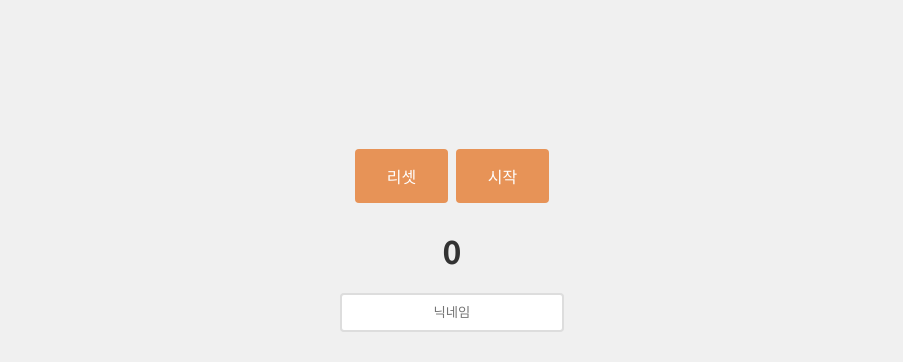
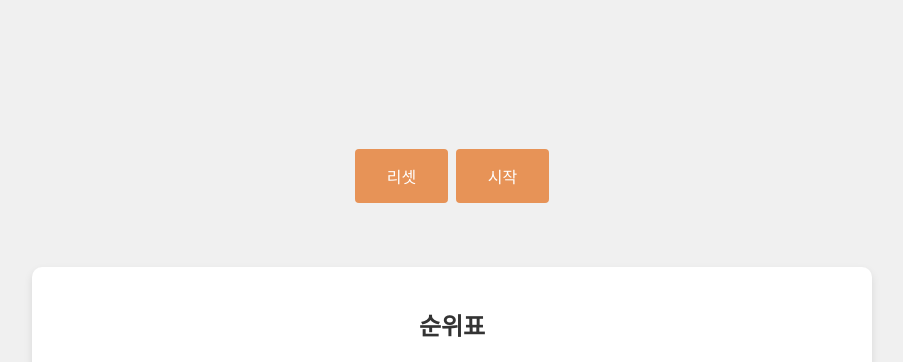
Before and after one commit to jyj9655/minigame, a Flask app: page /memory in a window 1280 px wide. Shown: the part 386-748 px from the top of the page, without its empty margins (188-1091 px from the left). Run offline with Flask 3, Linux system fonts and the light colour scheme; data comes from the database, SQL or seed files in the repository; both versions use the stored data as it was after the commit; data that the repository does not hold is empty.

Commit message:
CSS, JS 변경

```diff
--- a/static/css/base.css
+++ b/static/css/base.css
@@ -54,11 +54,11 @@ nav ul li.active {
     background-color: #555;
 }
 
-.menu-toggle {
-    display: none; /* 기본적으로는 표시하지 않음 */
-    color: white;
-    cursor: pointer;
-    background-color: #333;
+#timer {
+    display:none;
+    font-size: 32px;
+    margin-top: 20px;
+    font-weight: bold;
 }
 
 .record {
@@ -77,12 +77,12 @@ nav ul li.active {
 
 #nickname {
     text-align: center;
-    display: block;
+    display: none;
     margin: 0 auto;
 }
 
 #save-record {
-    display: block;
+    display: none;
     padding: 10px 20px;
 }
 
@@ -121,6 +121,13 @@ th, td {
     text-align: center;
 }
 
+.menu-toggle {
+    display: none; /* 기본적으로는 표시하지 않음 */
+    color: white;
+    cursor: pointer;
+    background-color: #333;
+}
+
 /* 화면이 작을 때만 햄버거 메뉴 버튼 표시 */
 @media screen and (max-width: 768px) {
     .menu-toggle {
--- a/static/css/click.css
+++ b/static/css/click.css
@@ -25,12 +25,6 @@ button:hover,
     font-weight: bold;
     cursor: pointer;
     transition: background-color 0.3s;
-}
-
-#timer {
-    font-size: 32px;
-    margin-top: 20px;
-    font-weight: bold;
 }
 
 .click-circle {
--- a/static/css/memory.css
+++ b/static/css/memory.css
@@ -34,12 +34,6 @@ button:hover {
 
 .game-board div:hover {
     background-color: #e8e8e8;
-}
-
-#timer {
-    font-size: 32px;
-    margin-top: 20px;
-    font-weight: bold;
 }
 
 .shake {
--- a/static/css/sudoku.css
+++ b/static/css/sudoku.css
@@ -40,7 +40,7 @@
     pointer-events: none;
 }
 
-select, .record input[type="text"], #nickname, #save-record {
+select {
     border: 1px solid #ddd;
     padding: 10px 15px;
     border-radius: 4px;
--- a/static/css/three.css
+++ b/static/css/three.css
@@ -32,12 +32,6 @@ button:hover {
   background-color: #e8e8e8;
 }
 
-#timer {
-  font-size: 32px;
-  margin-top: 20px;
-  font-weight: bold;
-}
-
 /* 반응형 웹 디자인 */
 @media screen and (max-width: 600px) {
   .game-board {
--- a/static/css/typing.css
+++ b/static/css/typing.css
@@ -28,12 +28,6 @@ button:hover {
     border-radius: 4px;
 }
 
-#timer,
-#cpm {
-    font-size: 1.5em;
-    margin: 10px 0;
-}
-
 #finish-message {
     margin-top: 20px;
     font-size: 1.2em;
--- a/static/js/memory.js
+++ b/static/js/memory.js
@@ -39,6 +39,10 @@ function startGame() {
         document.querySelectorAll('.card').forEach((card) => card.classList.add('flipped'));
         isGameStarted = false;
     }, 3000);
+
+    document.getElementById('save-record').style.display = 'none';
+    document.getElementById('nickname').style.display = 'none';
+    document.getElementById('timer').style.display = 'block';
 }
 
 function createCardElement(cardValue) {
@@ -83,6 +87,7 @@ function checkForMatch() {
             gameCompletedTime = (Date.now() - gameStartTime) / 1000;
 
             document.getElementById('save-record').style.display = 'block';
+            document.getElementById('nickname').style.display = 'block';
         }
 
         selectedCards = [];
@@ -119,4 +124,7 @@ function resetGame() {
     clearInterval(timerInterval);
     document.getElementById('game-board').innerHTML = '';
     document.getElementById('timer').textContent = '0';
+    document.getElementById('timer').style.display = 'none';
+    document.getElementById('save-record').style.display = 'none';
+    document.getElementById('nickname').style.display = 'none';
 }
--- a/static/js/sudoku.js
+++ b/static/js/sudoku.js
@@ -51,6 +51,8 @@ function startGame() {
         interval = setInterval(updateTimer, 100);
 
         document.getElementById('save-record').style.display = 'none';
+        document.getElementById('nickname').style.display = 'none';
+        document.getElementById('timer').style.display = 'block';
     }
 }
 
@@ -65,6 +67,9 @@ function resetGame() {
     clearInterval(interval);
     document.getElementById('game-board').innerHTML = '';
     document.getElementById('timer').textContent = '0';
+    document.getElementById('timer').style.display = 'none';
+    document.getElementById('save-record').style.display = 'none';
+    document.getElementById('nickname').style.display = 'none';
 }
 
 function generateSudokuBoard(blanks) {
@@ -247,6 +252,7 @@ function handleInput() {
             alert('축하합니다! 스도쿠를 성공적으로 완료했습니다.');
             gameActive = false; // 게임 활성 상태 업데이트
             document.getElementById('save-record').style.display = 'block'; // 기록 저장 버튼 표시
+            document.getElementById('nickname').style.display = 'block';
         } else {
             alert('오류가 있습니다. 다시 확인해주세요.');
             // 여기서는 interval을 초기화하지 않으므로 타이머는 계속 진행됩니다.
--- a/static/js/typing.js
+++ b/static/js/typing.js
@@ -62,7 +62,9 @@ document.addEventListener('DOMContentLoaded', () => {
         sentenceDisplay.textContent = '여기에 랜덤 문장이 표시됩니다.';
         timerDisplay.textContent = '0';
         cpmDisplay.textContent = '0';
-
+        document.getElementById('finish-message').innerHTML = '';
+        document.getElementById('nickname').style.display = 'none';
+        document.getElementById('save-record').style.display = 'none';
         userInput.disabled = false;
     }
 
@@ -100,7 +102,7 @@ document.addEventListener('DOMContentLoaded', () => {
 
         // 게임 완료 시간 저장
         gameCompletedTime = timeElapsed.toFixed(1);
-
+        document.getElementById('nickname').style.display = 'block';
         document.getElementById('save-record').style.display = 'block';
     }
 });
--- a/templates/base.html
+++ b/templates/base.html
@@ -29,7 +29,7 @@
     {% if not request.path.endswith('/roulette') %}
     <div class="record">
         <input type="text" id="nickname" placeholder="닉네임">
-        <button id="save-record" style="display: none;">기록 저장</button>
+        <button id="save-record">기록 저장</button>
     </div>
     <div class="rank">
         <h2>순위표</h2>
```
Also changed, not shown: static/js/click.js (+10 -2 lines), static/js/three.js (+7 -1 lines), minigame.db.
